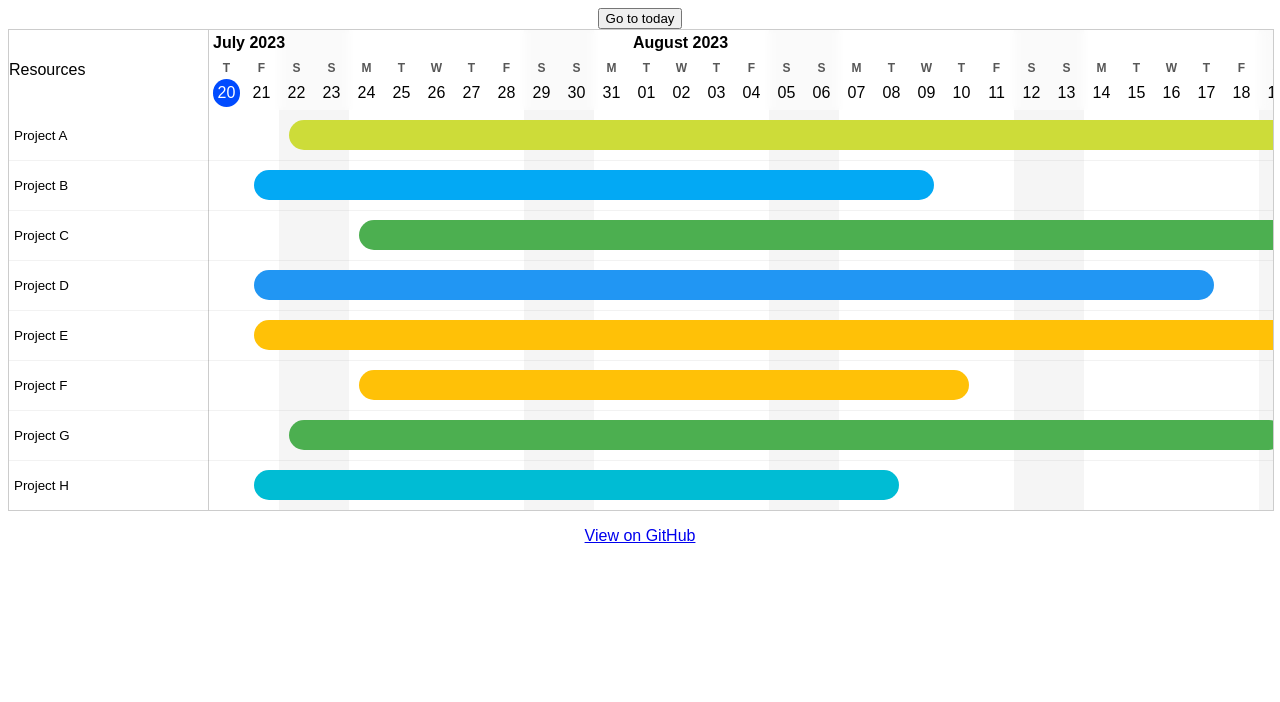
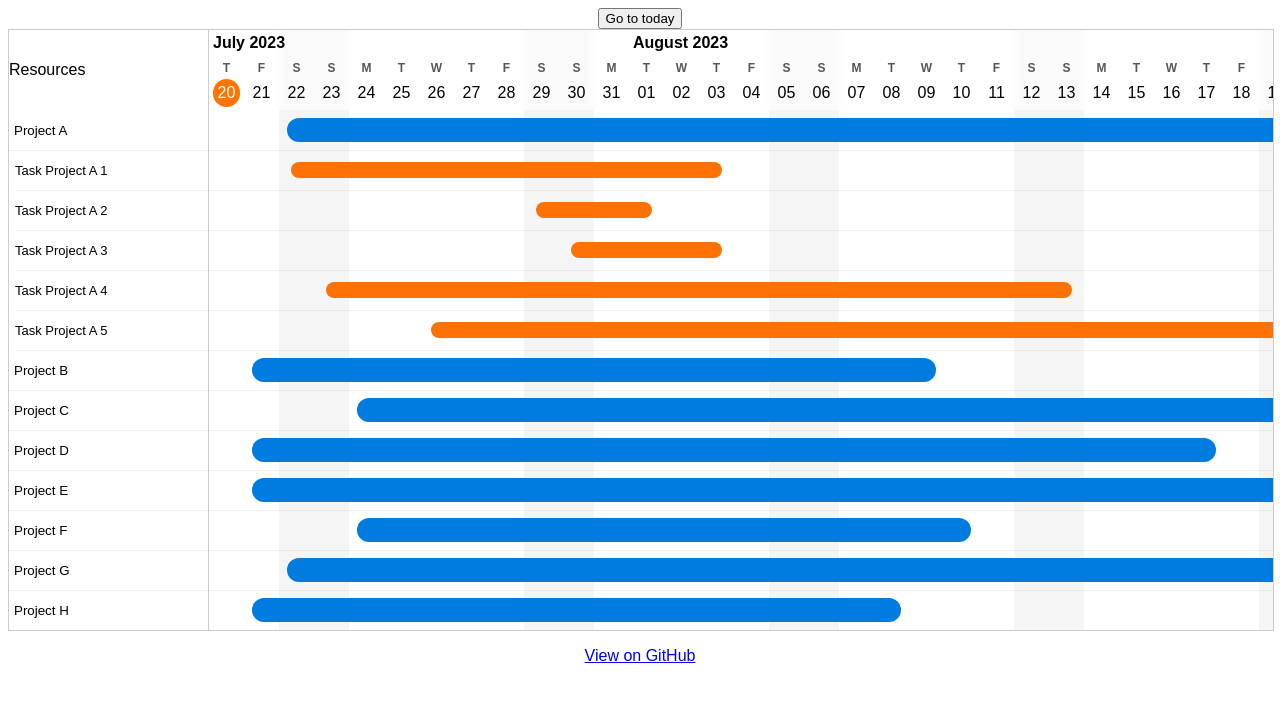
Before and after one commit to tjFogarty/vue-timeline, a Vue app: page / in a window 1280 px wide. Shown: the top 702 px of the page. Built offline with nearby package versions, Linux system fonts and the light colour scheme.

Commit message:
Simplify styling

```diff
--- a/src/components/ProjectTimeline.vue
+++ b/src/components/ProjectTimeline.vue
@@ -1,5 +1,10 @@
 <template>
-  <TimelineView :resources="resources" :events="tasks" :column-width="35" />
+  <TimelineView
+    :resources="resources"
+    :events="tasks"
+    :column-width="35"
+    :row-height="40"
+  />
 </template>
 
 <script setup>
--- a/src/components/TimelineView/components/EventTimeline.vue
+++ b/src/components/TimelineView/components/EventTimeline.vue
@@ -16,7 +16,6 @@
 
 <script setup>
 import { ref, computed } from 'vue';
-import { useIntersectionObserver } from '@vueuse/core';
 import { useCurrentMousePosition } from '../composables/useMousePosition';
 import useTimelineStore from '../store';
 import { DATE_FORMAT } from '../constants';
@@ -30,7 +29,6 @@ const props = defineProps({
 
 const target = ref(null);
 const isDragging = ref(false);
-const targetIsVisible = ref(false);
 const { hoveredDate } = useCurrentMousePosition();
 const store = useTimelineStore();
 const dragOffset = ref(0);
@@ -58,13 +56,6 @@ const positionStyles = computed(() => {
   const { w, x, y } = position.value;
   return `--transform: translate(${x}px, ${y}px); --width: ${w}px`;
 });
-const resourceColour = computed(() => {
-  return store.resources[props.data.resourceId].colour;
-});
-
-useIntersectionObserver(target, ([{ isIntersecting }]) => {
-  targetIsVisible.value = isIntersecting;
-});
 
 function handleStartDrag(e) {
   const colOffsetPos =
@@ -82,7 +73,7 @@ function handleStopDrag() {
 <style scoped>
 .event {
   position: absolute;
-  padding: 10px;
+  padding: 12px;
   height: var(--row-height);
   transform: var(--transform);
   width: var(--width);
@@ -97,7 +88,7 @@ function handleStopDrag() {
 .event-timeline-fill {
   width: 100%;
   height: 100%;
-  background-color: #ccc;
+  background-color: #fe7104;
   border-radius: 20px;
 }
 </style>
--- a/src/components/TimelineView/components/ResourceTimeline.vue
+++ b/src/components/TimelineView/components/ResourceTimeline.vue
@@ -1,10 +1,6 @@
 <template>
-  <div
-    tabindex="-1"
-    class="resource-timeline"
-    :style="positionStyles"
-  >
-    <div class="timeline-fill" :style="{ background: resourceColour }"></div>
+  <div tabindex="-1" class="resource-timeline" :style="positionStyles">
+    <div class="timeline-fill"></div>
   </div>
 </template>
 
@@ -20,9 +16,6 @@ const props = defineProps({
 });
 
 const store = useTimelineStore();
-const resource = computed(() => {
-  return store.resources.find((resource) => parseInt(resource.id, 10) === parseInt(props.resourceId, 10));
-});
 
 const position = computed(() => {
   if (!store.resourceTimelines[props.resourceId]) return '';
@@ -40,10 +33,6 @@ const positionStyles = computed(() => {
   const { w, x, y } = position.value;
   return `--transform: translate(${x}px, ${y}px); --width: ${w}px`;
 });
-
-const resourceColour = computed(() => {
-  return resource.value.colour;
-});
 </script>
 
 <style scoped>
@@ -52,11 +41,11 @@ const resourceColour = computed(() => {
   height: var(--row-height);
   transform: var(--transform);
   width: var(--width);
-  padding: 10px;
+  padding: 8px;
 }
 
 .timeline-fill {
-  background-color: v-bind(resourceColour);
+  background-color: #007be0;
   width: 100%;
   height: 100%;
   border-radius: 20px;
--- a/src/components/TimelineView/components/SingleMonthHeader.vue
+++ b/src/components/TimelineView/components/SingleMonthHeader.vue
@@ -77,7 +77,7 @@ const store = useTimelineStore();
 }
 
 .today {
-  background: #004bff;
+  background: #ff7500;
   color: white;
 }
 </style>
--- a/src/components/TimelineView/store/getters.js
+++ b/src/components/TimelineView/store/getters.js
@@ -218,7 +218,7 @@ export default {
   visibleEventTimelines() {
     return this.events.filter((event) => {
       return this.openResources.includes(event.resourceId);
-    }).sort((a, b) => new Date(a.startDate) - new Date(b.startDate));
+    });
   },
 
   cssVars() {
--- a/src/components/TimelineView/store/state.js
+++ b/src/components/TimelineView/store/state.js
@@ -10,5 +10,5 @@ export default () => ({
   startDate: startOfLastMonth,
   endDate: endOfNextMonth,
   textDir: 'ltr',
-  openResources: [],
+  openResources: [1],
 });
```
